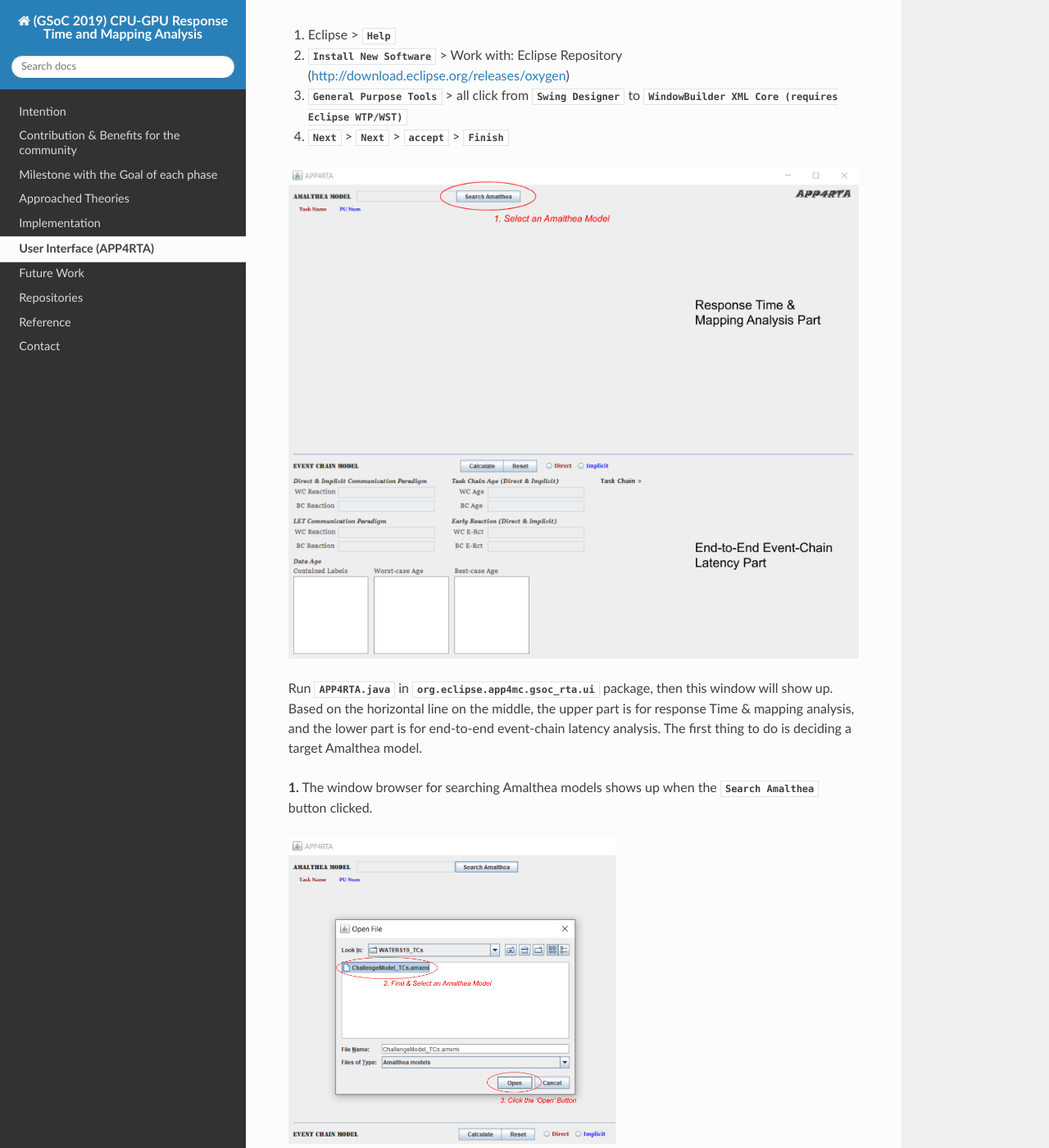
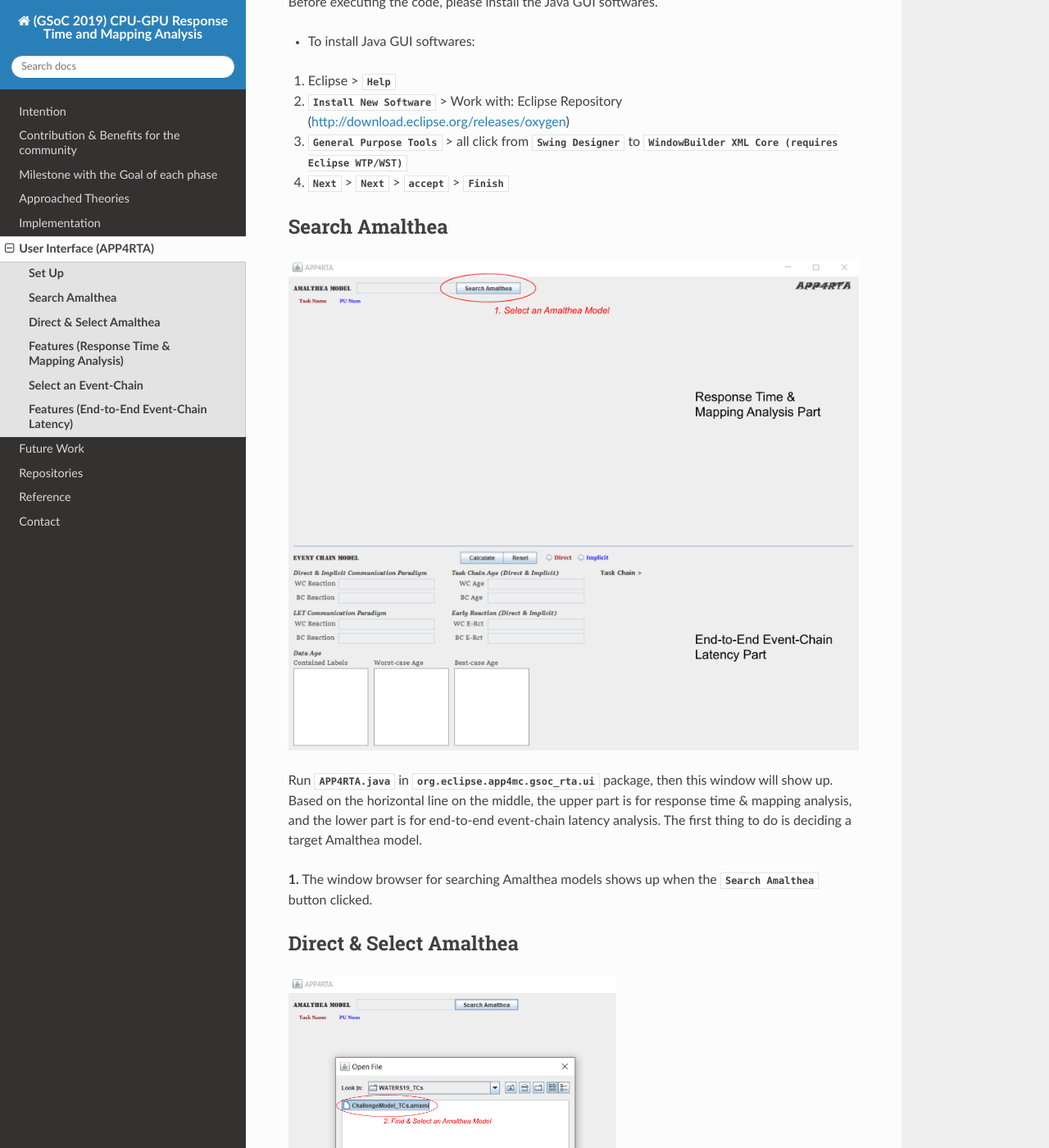
Before and after one commit to junh-ki/gsoc_doc, a Sphinx documentation site: the page built from docs/source/contents/ui.rst, in a window 1280 px wide and 1400 px high, scrolled down 896 px. Shown: the whole window at 82% size. Built offline with Sphinx 7.4.7 and the Read the Docs theme 2.0.0, drawn with Linux system fonts in a browser that asks for light colours; some of the changed text lies outside the part shown.

Commit message:
some progress

```diff
--- a/docs/source/contents/ui.rst
+++ b/docs/source/contents/ui.rst
@@ -1,5 +1,10 @@
 **User Interface (APP4RTA)**
 ############################
+
+.. _set-up:
+
+**Set Up**
+----------
 
 For analyzing response time & end-to-end event-chain latency
 
@@ -15,15 +20,25 @@
 3. `General Purpose Tools` > all click from `Swing Designer` to `WindowBuilder XML Core (requires Eclipse WTP/WST)`
 4. `Next` > `Next` > `accept` > `Finish`
 
+.. _search-amalthea:
+
+**Search Amalthea**
+-------------------
+
 .. image:: /_images/app4rta/0.png
 	:width: 800
 	:alt: 0
 
 Run `APP4RTA.java` in `org.eclipse.app4mc.gsoc_rta.ui` package, then this window will show up.
-Based on the horizontal line on the middle, the upper part is for response Time & mapping analysis, and the lower part is for end-to-end event-chain latency analysis.
+Based on the horizontal line on the middle, the upper part is for response time & mapping analysis, and the lower part is for end-to-end event-chain latency analysis.
 The first thing to do is deciding a target Amalthea model.
 
 **1.** The window browser for searching Amalthea models shows up when the `Search Amalthea` button clicked.
+
+.. _direct-select-amalthea:
+
+**Direct & Select Amalthea**
+----------------------------
 
 .. image:: /_images/app4rta/1.png
 	:width: 400
@@ -32,6 +47,11 @@
 **2.** When the search browser shows up, direct to the path where the target Amalthea model file is located and select the model file.
 
 **3.** Click the `Open` button.
+
+.. _features-rta:
+
+**Features (Response Time & Mapping Analysis)**
+-----------------------------------------------
 
 .. image:: /_images/app4rta/2.png
 	:width: 600
@@ -53,6 +73,11 @@
 
 **8.** By clicking the `Calculate` button, all calculation results will be printed out on the text-fields (`Schedulability`, `Cumulated Memory-Access Cost`, `Cumulated Contention`, `Computation`).
 
+.. _select-event-chain:
+
+**Select an Event-Chain**
+-------------------------
+
 .. image:: /_images/app4rta/3.png
 	:width: 800
 	:alt: 3
@@ -60,6 +85,11 @@
 The event-chain combo-box becomes visible once the user clicks `Enter IA` to assign tasks to processing units according to each integer value in the boxes.
 
 **9.** To analyze end-to-end event-chain latency, an event-chain in the combo-box should be selected first.
+
+.. _features-e2elatency:
+
+**Features (End-to-End Event-Chain Latency)**
+---------------------------------------------
 
 .. image:: /_images/app4rta/4.png
 	:width: 600
@@ -71,5 +101,6 @@
 
 Then all calculation results regarding reaction, age of data, task-chain in the worst and best cases will be printed out to the corresponding text fields or lists.
 
+|
 
 **Download** :download:`PDF <../contents/inst/app4rta_instruction.pdf>` file to see offline.
```
Also changed, not shown: docs/source/contents/implementation.rst (+7 -5 lines).
